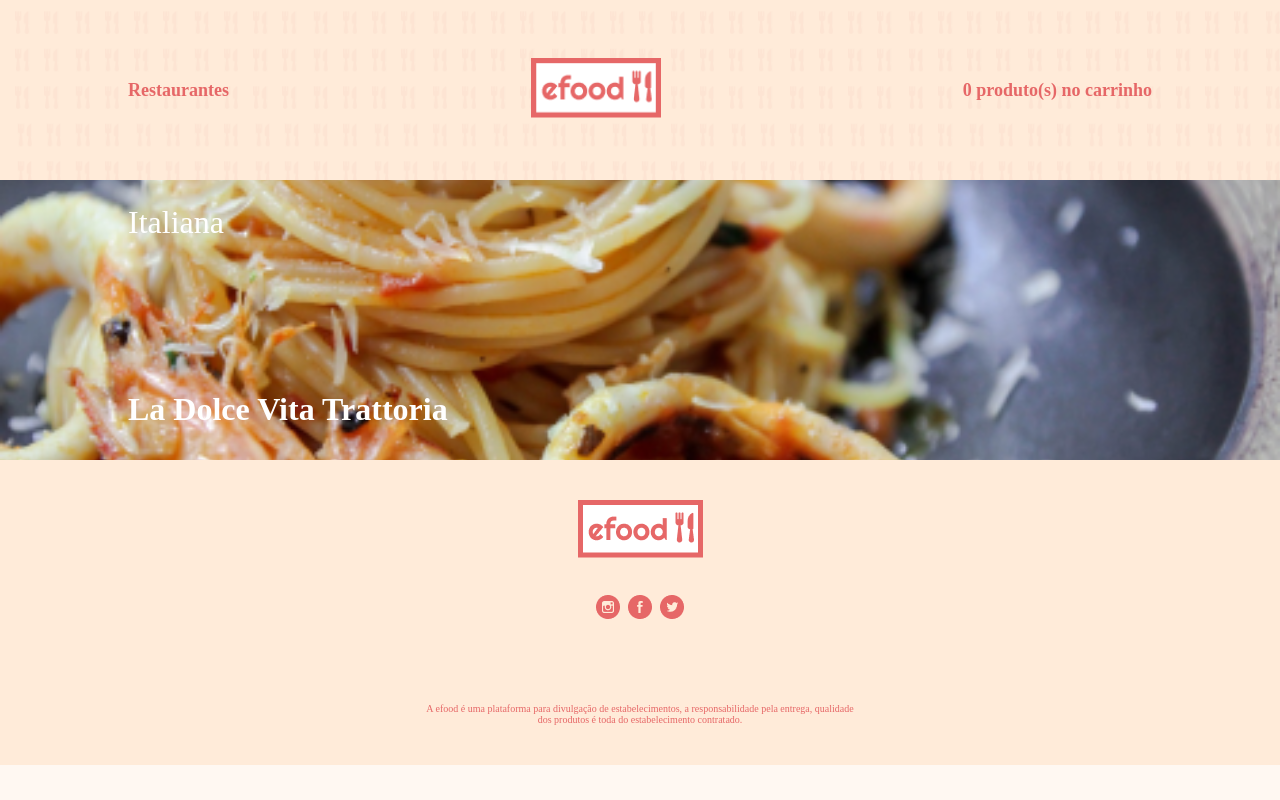
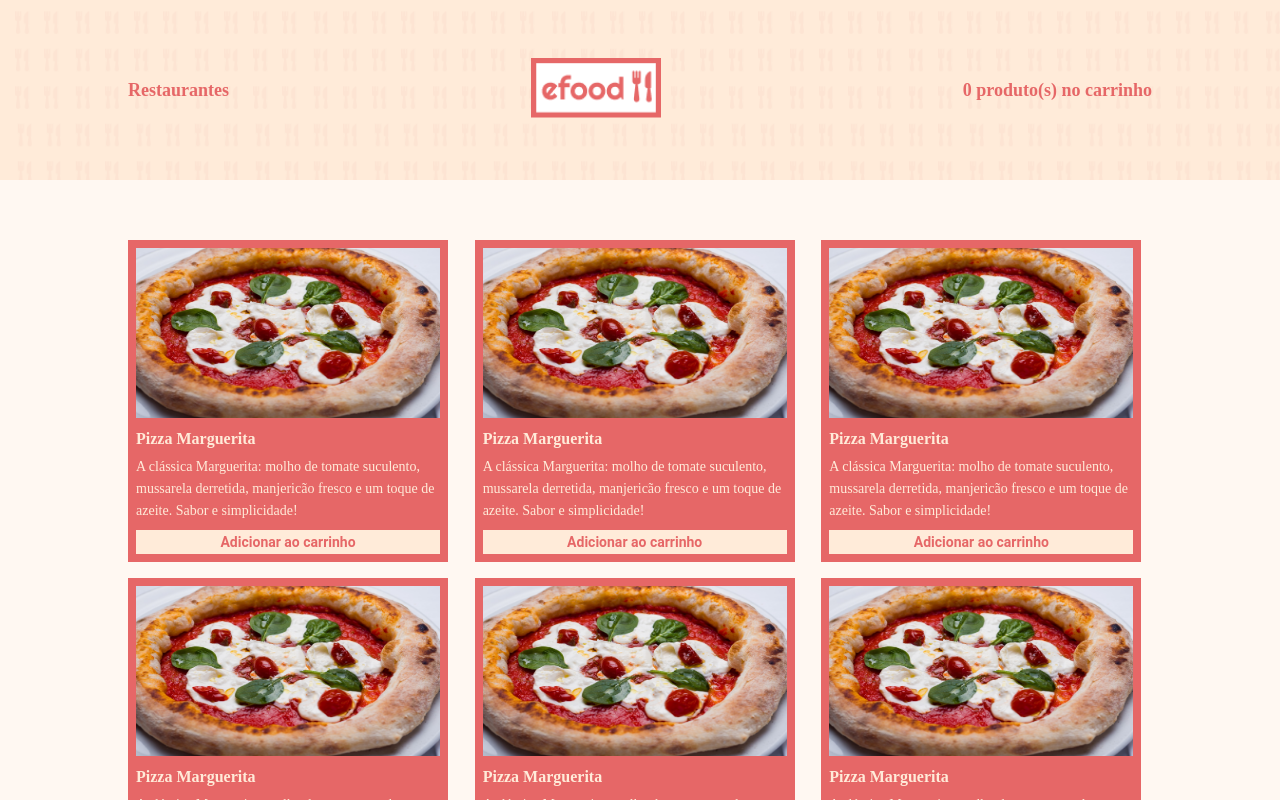
Before and after one commit to pauljr235/efood, a React (Vite) app: page /perfil in a window 1280 px wide. Shown: the top 800 px of the page. Built offline with nearby package versions, Linux system fonts and the light colour scheme.

Commit message:
Dish + DishesList components

```diff
--- a/src/components/Button/styles.ts
+++ b/src/components/Button/styles.ts
@@ -11,6 +11,7 @@
   font-weight: bold;
   font-family: 'Roboto', sans-serif;
   text-decoration: none;
+  text-align: center;
 `;
 
 export const ButtonLink = styled(Link)`
--- /dev/null
+++ b/src/components/Dish/index.tsx
@@ -0,0 +1,23 @@
+import Button from "../Button";
+
+import pizza from "../../assets/images/pizza.png";
+import { Card, Description, Title } from "./styles";
+
+type Props = {
+  image: string;
+  title: string;
+  description: string;
+};
+
+const Dish = ({ image, title, description }: Props) => (
+  <Card>
+    <img src={image} alt={title} />
+    <Title>{title}</Title>
+    <Description>{description}</Description>
+    <Button type="button" title={"Clique para adicionar"}>
+      Adicionar ao carrinho
+    </Button>
+  </Card>
+);
+
+export default Dish;
--- /dev/null
+++ b/src/components/Dish/styles.ts
@@ -0,0 +1,29 @@
+import styled from "styled-components";
+import { colors } from "../../styles";
+
+export const Card = styled.div`
+  padding: 8px;
+  background-color: ${colors.pink};
+  color: ${colors.cream};
+  display: block;
+  width: 320px;
+  font-family: 'Roboto', sans-serif;
+
+  img {
+    width: 100%;
+    height: 170px;
+    margin-bottom: 8px;
+  }
+`;
+export const Title = styled.h3`
+  font-size: 16px;
+  font-weight: 900px;
+  margin-bottom: 8px;
+`;
+
+export const Description = styled.p`
+  font-size: 14px;
+  font-weight: 400px;
+  line-height: 22px;
+  margin-bottom: 8px;
+`;
--- /dev/null
+++ b/src/components/DishesList/index.tsx
@@ -0,0 +1,30 @@
+import Dish from "../Dish";
+import { List } from "./styles";
+
+export type Menu = {
+  id: number;
+  image: string;
+  title: string;
+  description: string;
+};
+
+export type Props = {
+  cardapio: Menu[];
+};
+
+const DishesList = ({ cardapio }: Props) => (
+  <div className="container">
+    <List>
+      {cardapio.map((item) => (
+        <Dish
+          key={item.id}
+          image={item.image}
+          title={item.title}
+          description={item.description}
+        />
+      ))}
+    </List>
+  </div>
+);
+
+export default DishesList;
--- /dev/null
+++ b/src/components/DishesList/styles.ts
@@ -0,0 +1,9 @@
+import styled from "styled-components";
+
+export const List = styled.ul`
+    display: grid;
+    grid-template-columns: 1fr 1fr 1fr;
+    gap: 16px;
+    padding-bottom: 120px;
+    padding-top: 60px;
+`
--- a/src/components/HeaderPerfil/styles.ts
+++ b/src/components/HeaderPerfil/styles.ts
@@ -1,5 +1,5 @@
-import styled from "styled-components";
-import { colors } from "../../styles";
+import styled from 'styled-components'
+import { colors } from '../../styles'
 
 export const HeaderContainer = styled.header`
   display: flex;
@@ -36,4 +36,4 @@
     font-weight: 900;
     color: ${colors.pink};
   }
-`;
+`
--- a/src/pages/Perfil/index.tsx
+++ b/src/pages/Perfil/index.tsx
@@ -1,16 +1,61 @@
 import Banner from "../../components/Banner";
 import HeaderPerfil from "../../components/HeaderPerfil";
 
-import bannerImg from "../../assets/images/massa.png";
+import massa from "../../assets/images/massa.png";
+import Dish from "../../components/Dish";
+import DishesList, { type Menu } from "../../components/DishesList";
+
+import pizza from "../../assets/images/pizza.png";
+
+const menu: Menu[] = [
+  {
+    id: 1,
+    image: pizza,
+    title: "Pizza Marguerita",
+    description:
+      "A clássica Marguerita: molho de tomate suculento, mussarela derretida, manjericão fresco e um toque de azeite. Sabor e simplicidade!",
+  },
+  {
+    id: 2,
+    image: pizza,
+    title: "Pizza Marguerita",
+    description:
+      "A clássica Marguerita: molho de tomate suculento, mussarela derretida, manjericão fresco e um toque de azeite. Sabor e simplicidade!",
+  },
+  {
+    id: 3,
+    image: pizza,
+    title: "Pizza Marguerita",
+    description:
+      "A clássica Marguerita: molho de tomate suculento, mussarela derretida, manjericão fresco e um toque de azeite. Sabor e simplicidade!",
+  },
+  {
+    id: 4,
+    image: pizza,
+    title: "Pizza Marguerita",
+    description:
+      "A clássica Marguerita: molho de tomate suculento, mussarela derretida, manjericão fresco e um toque de azeite. Sabor e simplicidade!",
+  },
+  {
+    id: 5,
+    image: pizza,
+    title: "Pizza Marguerita",
+    description:
+      "A clássica Marguerita: molho de tomate suculento, mussarela derretida, manjericão fresco e um toque de azeite. Sabor e simplicidade!",
+  },
+  {
+    id: 6,
+    image: pizza,
+    title: "Pizza Marguerita",
+    description:
+      "A clássica Marguerita: molho de tomate suculento, mussarela derretida, manjericão fresco e um toque de azeite. Sabor e simplicidade!",
+  },
+];
 
 const Perfil = () => (
   <div>
     <HeaderPerfil />
-    <Banner
-      image={bannerImg}
-      type={"Italiana"}
-      name={"La Dolce Vita Trattoria"}
-    />
+    <DishesList cardapio={menu} />
   </div>
 );
 
```
Also changed, not shown: 1 other file (tests, documents, lock files or other folders).
